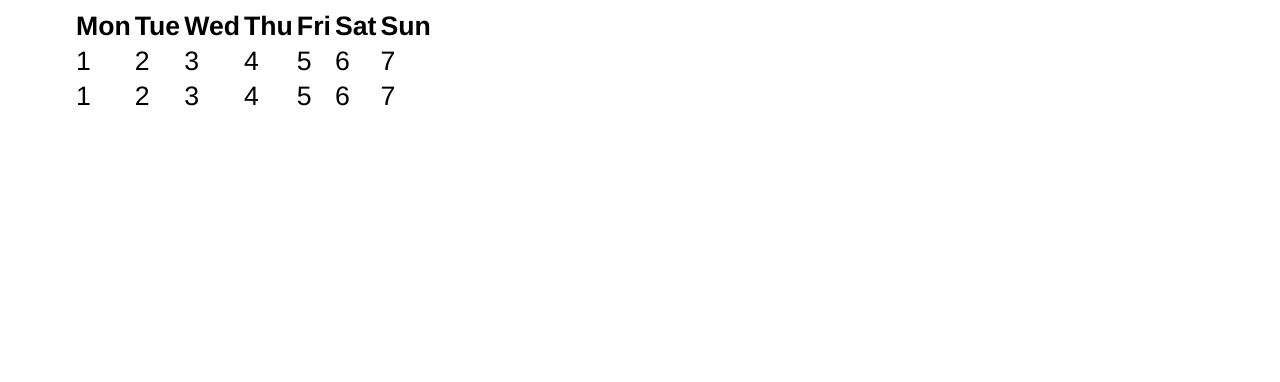
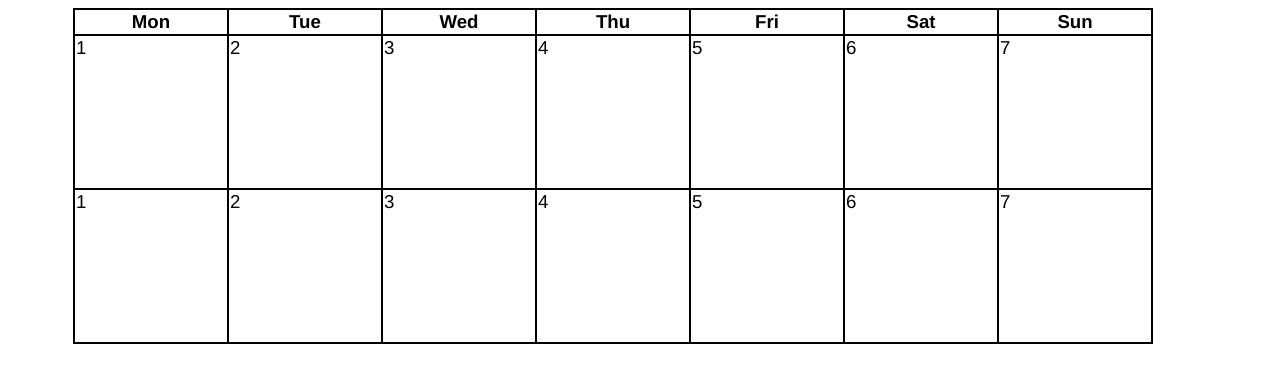
Before and after one commit to InspiredGoat/calshare, a plain HTML site: page index.html in a window 1280 px wide. Drawn offline with Linux system fonts and the light colour scheme.

Commit message:
seems to work

```diff
--- a/styles.css
+++ b/styles.css
@@ -18,8 +18,20 @@ html {
 }
 
 #calendar {
-	margin: auto;
-	display:inline-block;
+	border-collapse: collapse;
+}
+
+table, th, td {
+	font-size: 14pt;
+	border-width: 2px;
+	border-style: solid;
+}
+
+td {
+	width: 150px;
+	height: 150px;
+	text-align: left top;
+	vertical-align: top;
 }
 
 #cal-header {
```
